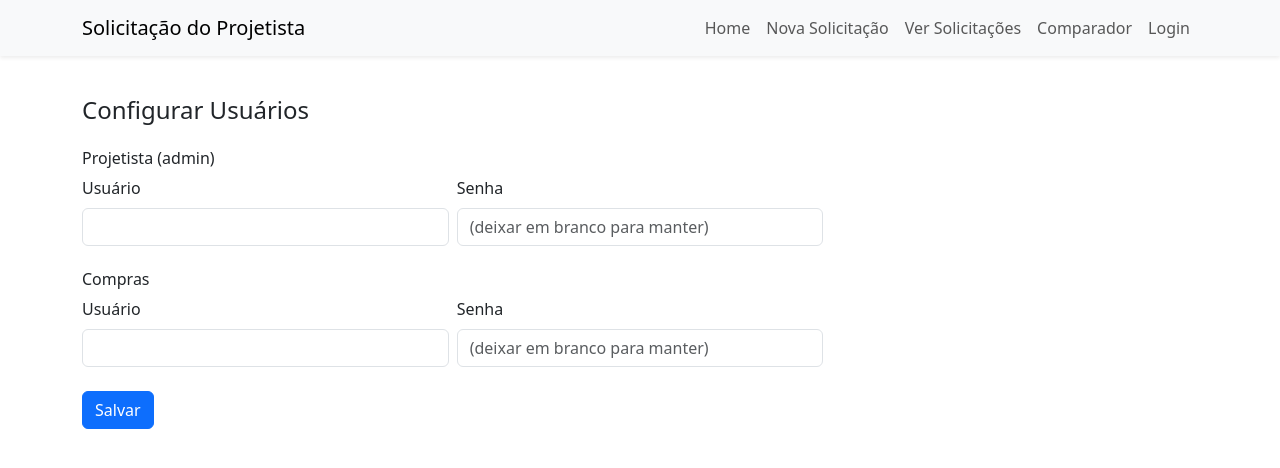
After one commit to Murillozo/Checklist-Estoque, a Python web app: template site/projetista/templates/config.html in a window 1280 px wide. The commit adds this page. Shown: the top 468 px of the page. Run offline with Jinja, Linux system fonts and the light colour scheme; the template is opened without the code that fills it, so the values that code supplies are empty.

Commit message:
Add user configuration page

```diff
--- a/site/projetista/templates/base.html
+++ b/site/projetista/templates/base.html
@@ -31,6 +31,9 @@
           <li class="nav-item"><a class="nav-link" href="{{ url_for('projetista.nova_solicitacao') }}">Nova Solicitação</a></li>
           <li class="nav-item"><a class="nav-link" href="{{ url_for('projetista.solicitacoes') }}">Ver Solicitações</a></li>
           <li class="nav-item"><a class="nav-link" href="{{ url_for('projetista.comparador') }}">Comparador</a></li>
+          {% if current_user.is_authenticated and current_user.role == 'admin' %}
+            <li class="nav-item"><a class="nav-link" href="{{ url_for('projetista.config') }}">Configurações</a></li>
+          {% endif %}
           {% if current_user.is_authenticated %}
             <li class="nav-item"><a class="nav-link" href="{{ url_for('auth.logout') }}">Sair</a></li>
           {% else %}
--- /dev/null
+++ b/site/projetista/templates/config.html
@@ -0,0 +1,33 @@
+{% extends 'base.html' %}
+{% block body %}
+<h1 class="h4 mb-4">Configurar Usuários</h1>
+<form method="post">
+  <div class="mb-4">
+    <h2 class="h6">Projetista (admin)</h2>
+    <div class="row g-2">
+      <div class="col-md-4">
+        <label for="admin_username" class="form-label">Usuário</label>
+        <input type="text" class="form-control" id="admin_username" name="admin_username" value="{{ admin_user.username if admin_user else '' }}" required>
+      </div>
+      <div class="col-md-4">
+        <label for="admin_password" class="form-label">Senha</label>
+        <input type="password" class="form-control" id="admin_password" name="admin_password" placeholder="(deixar em branco para manter)">
+      </div>
+    </div>
+  </div>
+  <div class="mb-4">
+    <h2 class="h6">Compras</h2>
+    <div class="row g-2">
+      <div class="col-md-4">
+        <label for="compras_username" class="form-label">Usuário</label>
+        <input type="text" class="form-control" id="compras_username" name="compras_username" value="{{ compras_user.username if compras_user else '' }}" required>
+      </div>
+      <div class="col-md-4">
+        <label for="compras_password" class="form-label">Senha</label>
+        <input type="password" class="form-control" id="compras_password" name="compras_password" placeholder="(deixar em branco para manter)">
+      </div>
+    </div>
+  </div>
+  <button type="submit" class="btn btn-primary">Salvar</button>
+</form>
+{% endblock %}
```
Also changed, not shown: site/projetista/__init__.py (+46 -1 lines).
